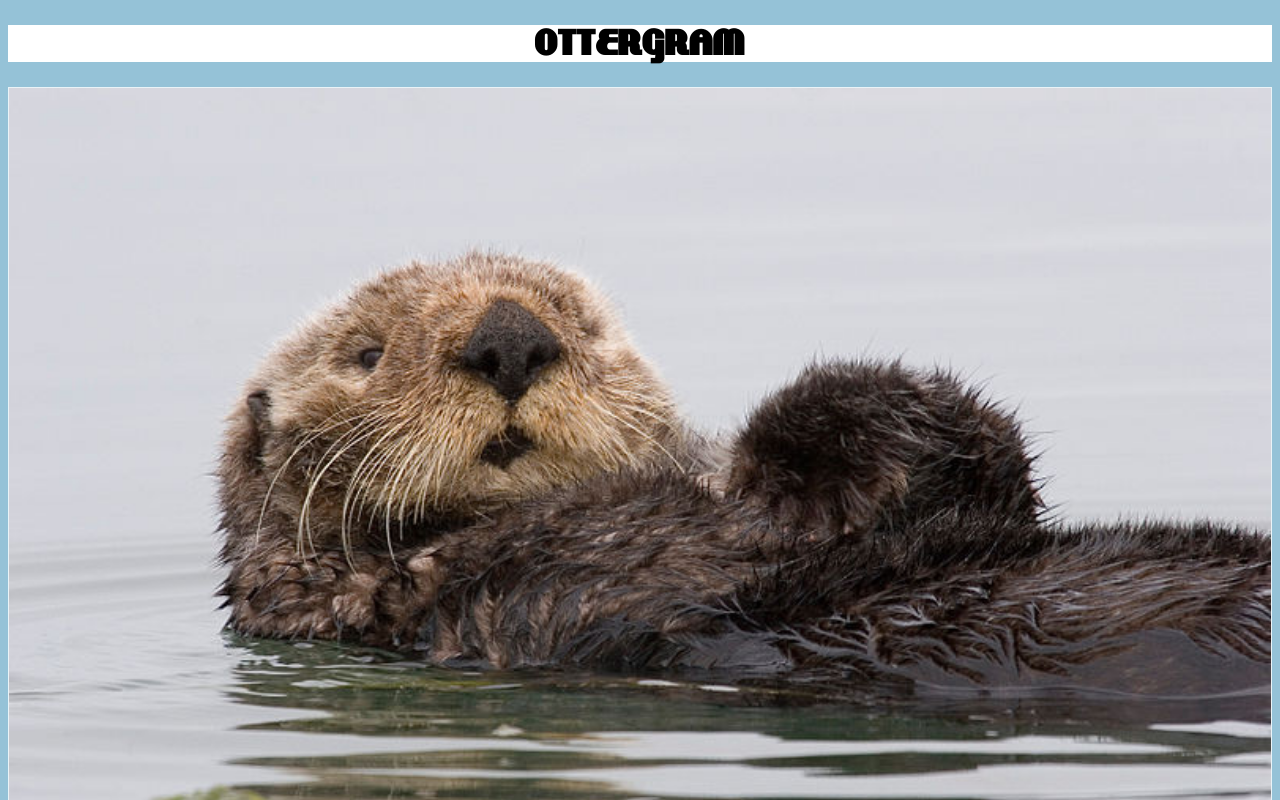
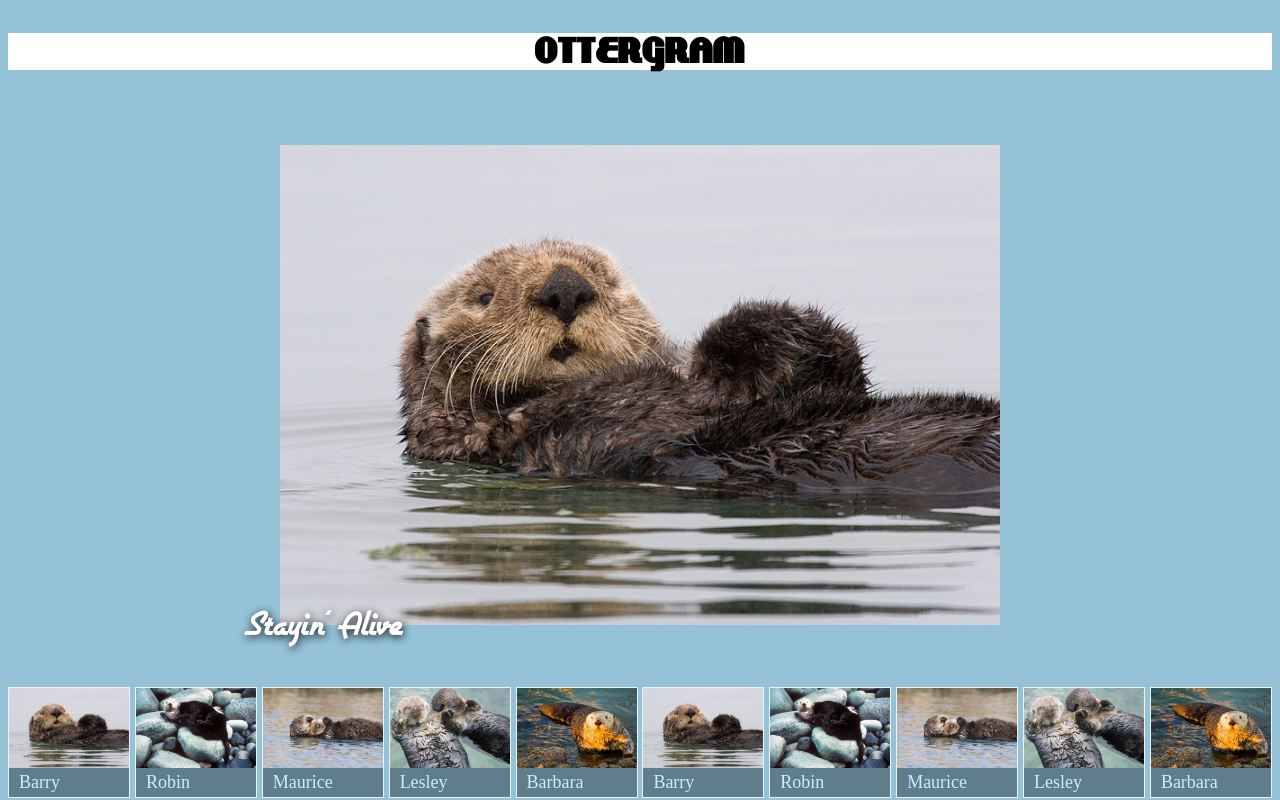
Before and after one commit to grenadier117/csuf-349-hw0, a React (Create React App) app: page / in a window 1280 px wide. Shown: the top 800 px of the page. Built offline with nearby package versions, Linux system fonts and the light colour scheme.

Commit message:
Added chapter 4

```diff
--- a/src/app/App.css
+++ b/src/app/App.css
@@ -6,8 +6,31 @@
   font-style: normal;
 }
 
+@font-face {
+  font-family: 'airstreamregular';
+  src: url('fonts/Airstream-webfont.eot');
+  src: url('fonts/Airstream-webfont.eot?#iefix') format('embedded-opentype'), url('fonts/Airstream-webfont.woff') format('woff'), url('fonts/Airstream-webfont.ttf') format('truetype'), url('fonts/Airstream-webfont.svg#airstreamregular') format('svg');
+  font-weight: normal;
+  font-style: normal;
+}
+
+html, body {
+  height: 100%;
+}
+
+body {
+  display: flex;
+  flex-direction: column;
+  font-size: 10px;
+  background: rgb(149, 194, 215);
+}
+
 a {
   text-decoration: none;
+}
+
+.main-header {
+  flex: 0 1 auto;
 }
 
 .logo-text {
@@ -18,17 +41,27 @@ a {
   font-family: lakeshore;
 }
 
+.main-content {
+  flex: 1 1 auto;
+  display: flex;
+  flex-direction: column;
+}
+
 .thumbnail-list {
+  flex: 0 1 auto;
+  order: 2;
+  display: flex;
+  justify-content: space-between;
   list-style: none;
   padding: 0;
-}
-
-.thumbnail-item+.thumbnail-item {
-  margin-top: 10px;
+  white-space: nowrap;
+  overflow-x: auto;
 }
 
 .thumbnail-item {
-  display: block;
+  display: inline-block;
+  min-width: 120px;
+  max-width: 120px;
   border: 1px solid rgb(100%, 100%, 100%);
   border: 1px solid rgba(100%, 100%, 100%, 0.8);
 }
@@ -46,3 +79,29 @@ a {
   color: rgb(202, 238, 255);
   font-size: 18px;
 }
+
+.detail-image-container {
+  flex: 1 1 auto;
+  display: flex;
+  justify-content: center;
+  align-items: center;
+}
+
+.detail-image-frame {
+  position: relative;
+  text-align: center;
+}
+
+.detail-image {
+  width: 90%;
+}
+
+.detail-image-title {
+  position: absolute;
+  bottom: -16px;
+  left: 4px;
+  font-family: airstreamregular;
+  color: white;
+  text-shadow: rgba(0, 0, 0, 0.9) 1px 2px 9px;
+  font-size: 40px;
+}
--- a/src/app/App.tsx
+++ b/src/app/App.tsx
@@ -4,14 +4,15 @@ import otter2 from '../assets/otter2.jpg';
 import otter3 from '../assets/otter3.jpg';
 import otter4 from '../assets/otter4.jpg';
 import otter5 from '../assets/otter5.jpg';
+import React from 'react';
 
 const App = (): JSX.Element => {
   return (
-    <div>
-      <header>
+    <React.Fragment>
+      <header className="main-header">
         <h1 className="logo-text">Ottergram</h1>
       </header>
-
+      <main className="main-content">
         <ul className="thumbnail-list">
           <li className="thumbnail-item">
             <a href="#">
@@ -43,8 +44,45 @@ const App = (): JSX.Element => {
               <span className="thumbnail-title">Barbara</span>
             </a>
           </li>
+          <li className="thumbnail-item">
+            <a href="#">
+              <img className="thumbnail-image" src={otter1} alt="Barry the Otter"></img>{' '}
+              <span className="thumbnail-title">Barry</span>
+            </a>
+          </li>
+          <li className="thumbnail-item">
+            <a href="#">
+              <img className="thumbnail-image" src={otter2} alt="Robin the Otter"></img>{' '}
+              <span className="thumbnail-title">Robin</span>
+            </a>
+          </li>
+          <li className="thumbnail-item">
+            <a href="#">
+              <img className="thumbnail-image" src={otter3} alt="Maurice the Otter"></img>{' '}
+              <span className="thumbnail-title">Maurice</span>
+            </a>
+          </li>
+          <li className="thumbnail-item">
+            <a href="#">
+              <img className="thumbnail-image" src={otter4} alt="Lesley the Otter"></img>{' '}
+              <span className="thumbnail-title">Lesley</span>
+            </a>
+          </li>
+          <li className="thumbnail-item">
+            <a href="#">
+              <img className="thumbnail-image" src={otter5} alt="Barbara the Otter"></img>{' '}
+              <span className="thumbnail-title">Barbara</span>
+            </a>
+          </li>
         </ul>
+        <div className="detail-image-container">
+          <div className="detail-image-frame">
+            <img className="detail-image" src={otter1} alt="" />{' '}
+            <span className="detail-image-title">Stayin&apos; Alive</span>
           </div>
+        </div>
+      </main>
+    </React.Fragment>
   );
 };
 
--- a/src/index.css
+++ b/src/index.css
@@ -1,8 +1,6 @@
-body {
-  font-size: 10px;
-  background: rgb(149, 194, 215);
+#root {
+  height: 100%;
+  display: flex;
+  flex-direction: column;
+  flex: 1 0 auto;
 }
-
-code {
-  font-family: source-code-pro, Menlo, Monaco, Consolas, 'Courier New', monospace;
-}
```
Lines whose indentation alone changed are shown as unchanged.
